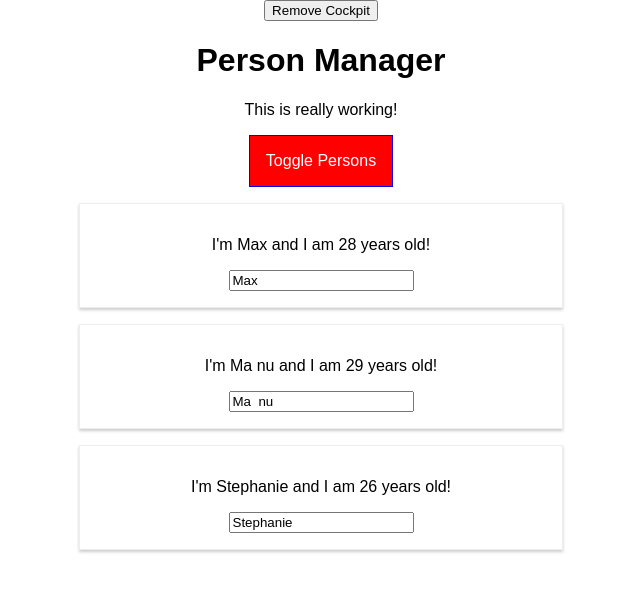
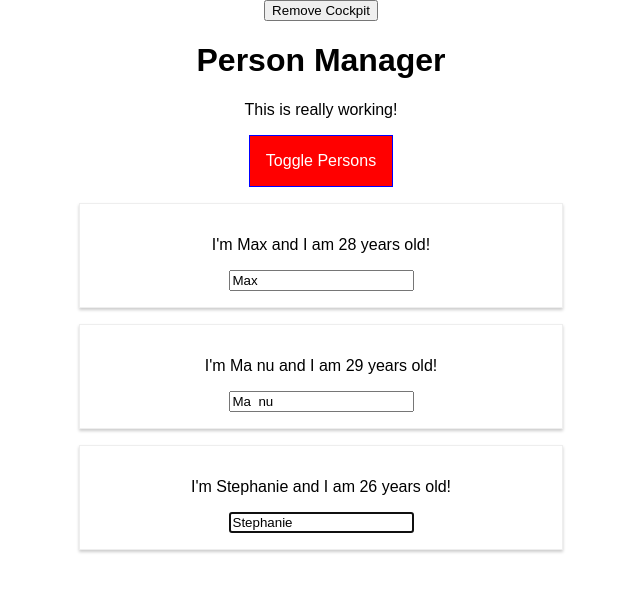
Before and after one commit to Yougigun/react-complete-guide, a React (Create React App) app: page / in a window 1280 px wide. Both pictures are taken after a click on the button "Toggle Persons". Shown: the top 592 px of the page, without its empty margins (319-959 px from the left). Built offline with nearby package versions, Linux system fonts and the light colour scheme.

Commit message:
110. Using Refs

```diff
--- a/src/components/Persons/Person/Person.js
+++ b/src/components/Persons/Person/Person.js
@@ -5,6 +5,15 @@ import Aux from '../../../hoc/Auxiliary';
 import PropTypes from 'prop-types'
 
 class Person extends Component {
+  constructor(props){
+    super(props);
+    this.inputElmentRef = React.createRef();
+  }
+  componentDidMount(){
+    console.log("[Person.js] componentDidMount")
+    // this.inputElment.focus()
+    this.inputElmentRef.current.focus();
+  }
   render() {
     console.log('[Person.js] rendering...');
     return (
@@ -14,7 +23,9 @@ class Person extends Component {
       </p>
       <p key="i2" >{this.props.children}</p>
       <input
-        key = "i3"
+        key="i3"
+        // ref={(inputEl)=>{this.inputElment = inputEl}}
+        ref = {this.inputElmentRef}
         type="text"
         onChange={this.props.changed}
         value={this.props.name}
--- a/src/components/Persons/Persons.js
+++ b/src/components/Persons/Persons.js
@@ -45,6 +45,9 @@ class Persons extends PureComponent {
     console.log('[Persons.js] componentWillUnmount');
   }
 
+  componentDidMount(){
+    // document.querySelector("input").focus()
+  }
   render() {
     console.log('[Persons.js] rendering...');
     return this.props.persons.map((person, index) => {
```
